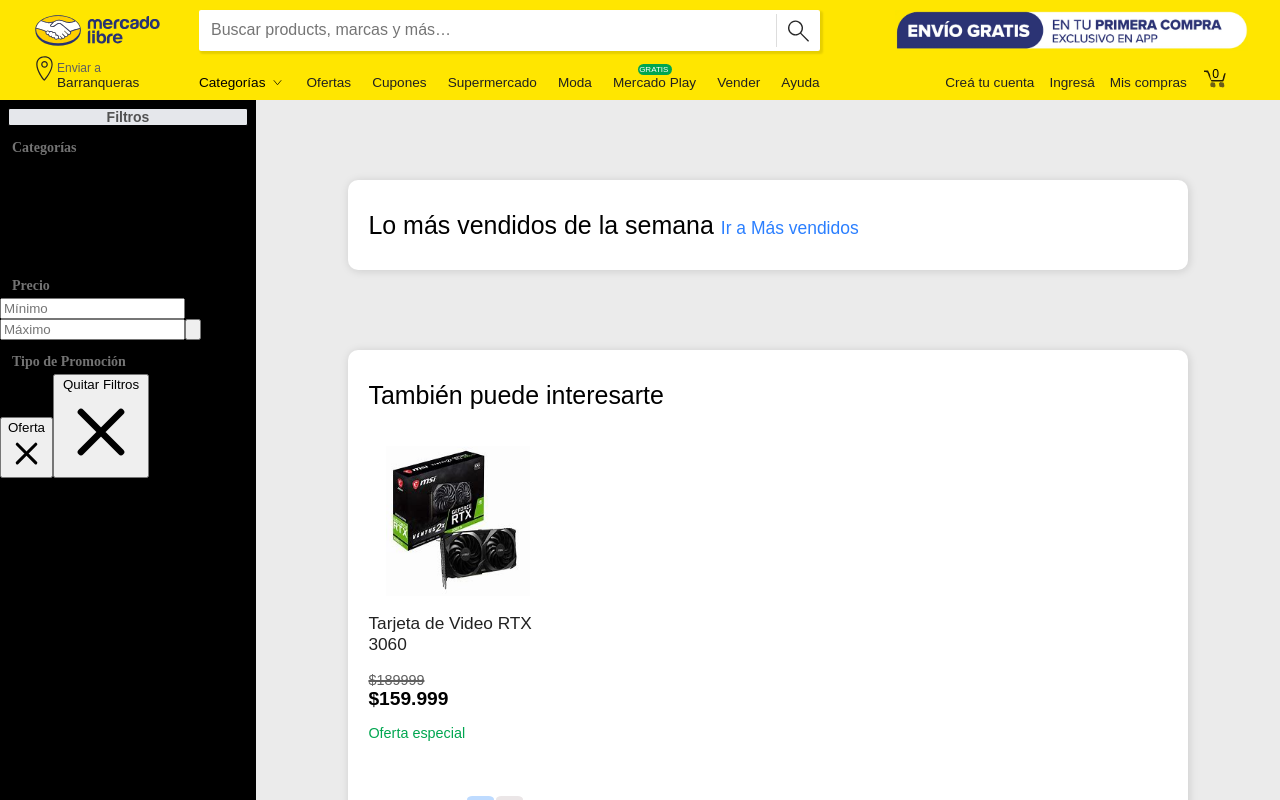
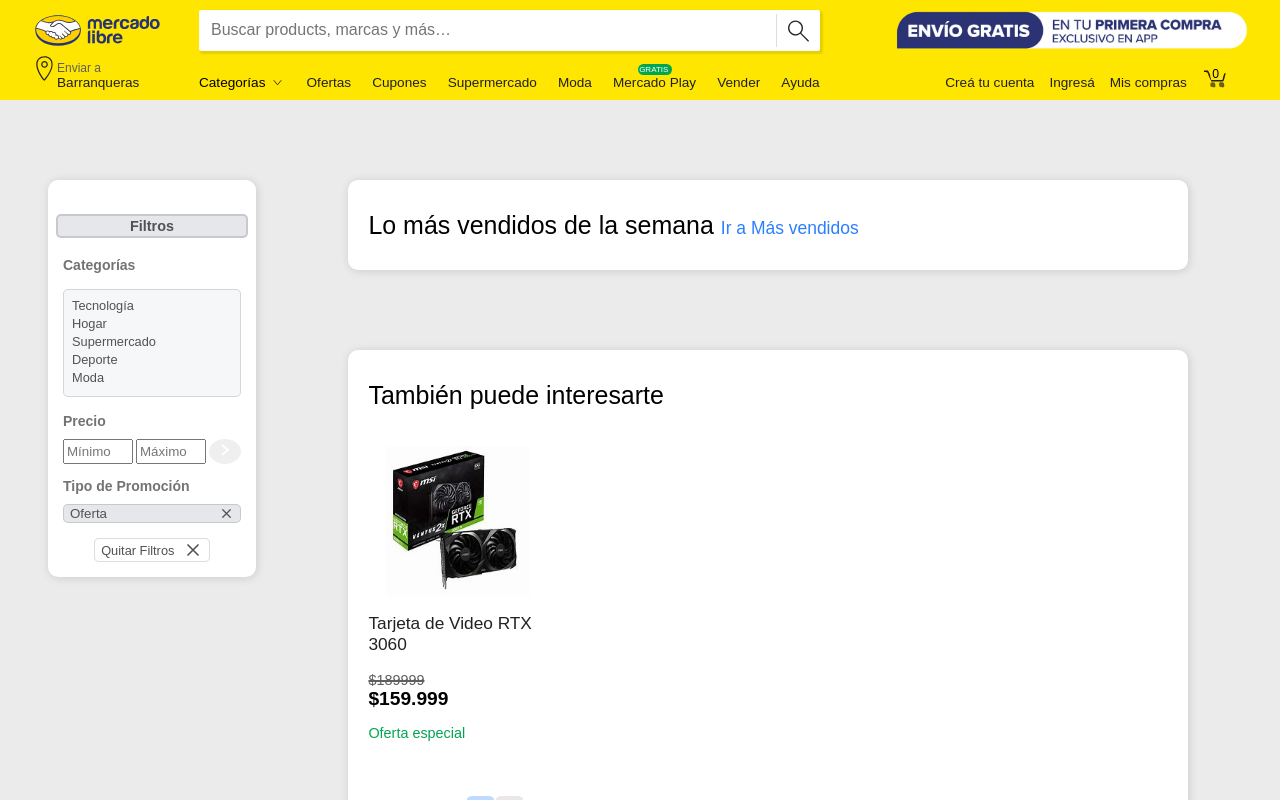
Before and after one commit to JoseDuarte99/ProyectoInfo_React_MeLi_Response, a React (Vite) app: page / in a window 1280 px wide. Both pictures are taken after a click on the item "Ofertas". Shown: the top 800 px of the page. Built offline with nearby package versions, Linux system fonts and the light colour scheme.

Commit message:
Jueves 18 Sep

```diff
--- a/src/components/Aside/Aside.module.css
+++ b/src/components/Aside/Aside.module.css
@@ -1,12 +1,23 @@
+.aside {
+    font-family: "Proxima Nova",Arial,sans-serif,sans-serif;
+    background: #fff;
+    height: fit-content;
+    margin: 5rem 0 0 3rem;
+    padding: 15px;
+    border-radius: 10px;
+    box-shadow: 1px 1px 10px #0002;
+    color: #525252;
+}
+
 .aside h4 {
-    color: #525252;
-    font-family: sans-serif;
-    margin: 0.5rem;
+    width: 100%;
+    justify-self: center;
+    background-color: #e5e7eb;
+    padding: 2px 5px;
     text-align: center;
-    font-size: 0.875rem;
-    background-color: #e5e7eb;
-    border-radius: 0.125rem;
-    border: 1px solid #000;
+    font-size: 0.9rem;
+    border-radius: 5px;
+    border: 2px solid #52525233;
 }
 
 .aside p {
@@ -17,7 +28,119 @@
     color: #737373;
     width: fit-content;
     margin-bottom: 0.25rem;
-    padding-left: 0.25rem;
     padding-right: 0.25rem;
-    margin-left: 0.5rem;
 }
+
+.aside ul {
+    list-style: none;
+    padding: 8px;
+    background: #e5e7eb55;
+    border: 1px solid #52525233;
+    border-radius: 5px
+}
+.aside ul li {
+    font-size: 0.8rem;
+    padding-bottom: 3px;
+}
+
+.aside ul li:hover {
+    font-size: 0.9rem;
+    font-weight: bold;
+}
+
+
+/* Remove Filter -------------------- */
+.removeFilter {
+    display: flex;
+    justify-content: space-between;
+    justify-self: start;
+    width: 100%;
+    height: fit-content;
+    color: #525252;
+    cursor: pointer;
+    border-radius: 5px;
+    border: 1px solid #52525233;
+    background-color: #e5e7eb;
+    transition: background-color 0.2s ease, color 0.2s ease;
+    margin-top: 10px;
+}
+.removeFilter svg {
+    height: 15px;
+}
+.removeFilter span {
+    align-self: center;
+    font-size: 0.8rem;
+}
+.removeFilter:hover {
+    background-color: #d4d4d4;
+    color: #525252;
+}
+
+/* Price Min Max -------------------- */
+
+.priceMinMax {
+    display: flex;
+    justify-content: space-between;
+    margin-top: 10px ;
+}
+
+.priceMinMax input {
+    width: 35%;
+}
+
+/* Chrome, Safari, Edge */
+.priceMinMax input[type=number]::-webkit-inner-spin-button,
+.priceMinMax input[type=number]::-webkit-outer-spin-button {
+    -webkit-appearance: none;
+    margin: 0;
+}
+
+.notAllowed {
+    border-radius: 50%;
+    border: none;
+    cursor: not-allowed;
+}
+
+.allowed {
+    border-radius: 50%;
+    border: none;
+    cursor: pointer;
+    background: #1447e6ee;
+}
+
+
+
+.priceMinMax svg {
+    height: 20px;
+}
+
+
+
+
+/* Reset Filters -------------------- */
+.resetFilters {
+    display: flex;
+    justify-content: space-between;
+    justify-self: center;
+    width: 65%;
+    height: fit-content;
+    color: #525252;
+    cursor: pointer;
+    border-radius: 5px;
+    border: 1px solid #52525233;
+    background-color: #fff;
+    transition: background-color 0.2s ease, color 0.2s ease;
+    margin-top: 15px;
+}
+.resetFilters svg {
+    height: 20px;
+}
+.resetFilters span {
+    align-self: center;
+    font-size: 0.8rem;
+}
+.resetFilters:hover {
+    background-color: #d4d4d4;
+    color: #525252;
+    border: none;
+}
--- a/src/components/Aside/Aside.tsx
+++ b/src/components/Aside/Aside.tsx
@@ -52,33 +52,35 @@
             {filteringState && categoryFilterName
                 ? <button
                 onClick={ () => removeFilterProducts(FilterType.Category, "")}
-                className="flex items-center justify-center text-sm text-neutral-500 bg-neutral-100 border-1 border-neutral-300 rounded-sm cursor-pointer w-fit pl-1 pr-1 ml-2 mb-5" > {categoryFilterName}{<CruzIcon className="h-4 w-4 text-neutral-400 ml-3 mt-0.5" />}</button>
-                : <ul className="items-center justify-center text-sm text-neutral-500 bg-neutral-100 border-1 border-neutral-300 rounded-sm cursor-pointer w-fit pl-1 pr-1 ml-2 mb-2" >
+                className={style.removeFilter}> {categoryFilterName}{<CruzIcon/>}</button>
+                : <ul >
                 {categories.map((x) => (
-                    <li className="hover:text-neutral-600 hover:text-lg"
-                    onClick={() => addFilterProducts(FilterType.Category, x.name)}
+                    <li onClick={() => addFilterProducts(FilterType.Category, x.name)}
                     key={x.id}>{x.name.charAt(0).toUpperCase() + x.name.slice(1)}
                     </li>
-                ))
-            }
-            </ul>
+                ))}</ul>
             }
 
-            <p className="items-center justify-center text-sm font-bold text-neutral-500 w-fit mb-1 pl-1 pr-1 ml-2">Precio</p>
+            <p>Precio</p>
             {priceFilterMin !== 0
-                ? <button onClick={ () => removeFilterProducts(FilterType.PriceMin, "")} className="flex items-center justify-center text-sm text-neutral-500 bg-neutral-100 border-1 border-neutral-300 rounded-sm cursor-pointer w-fit pl-1 pr-1 ml-2 mb-1"> Desde $ {priceFilterMin!.toLocaleString("es-AR")}{<CruzIcon className="h-4 w-4 text-neutral-400 ml-3 mt-0.5" />}</button>
+                ? <button
+                    onClick={ () => removeFilterProducts(FilterType.PriceMin, "")}
+                    className={style.removeFilter}
+                    > Desde $ {priceFilterMin!.toLocaleString("es-AR")}{<CruzIcon/>}</button>
                 : <></>
             }
             {priceFilterMax !== 0
-                ? <button onClick={ () => removeFilterProducts(FilterType.PriceMax, "")} className="flex items-center justify-center text-sm text-neutral-500 bg-neutral-100 border-1 border-neutral-300 rounded-sm cursor-pointer w-fit pl-1 pr-1 ml-2 mb-1"> Hasta $ {priceFilterMax!.toLocaleString("es-AR")}{<CruzIcon className="h-4 w-4 text-neutral-400 ml-3 mt-0.5" />}</button>
+                ? <button
+                    onClick={ () => removeFilterProducts(FilterType.PriceMax, "")}
+                    className={style.removeFilter}
+                    > Hasta $ {priceFilterMax!.toLocaleString("es-AR")}{<CruzIcon/>}</button>
                 : <></>
             }
-            <div className="flex h-fit w-fit mb-5 ml-2">
+            <div className={style.priceMinMax}>
                 <input
                 type="number"
                 placeholder="Mínimo"
                 value={priceMin}
-            className="text-sm text-neutral-700 border-1 border-neutral-300 rounded-sm w-16 pl-1 mr-1 [&::-webkit-outer-spin-button]:appearance-none [&::-webkit-inner-spin-button]:appearance-none"
                 onChange={(e) => setPriceMin(e.target.value)}
                 />
 
@@ -86,37 +88,38 @@
                 type="number"
                 placeholder="Máximo"
                 value={priceMax}
-            className="text-sm text-neutral-700 border-1 border-neutral-300 rounded-sm w-16 pl-1 mr-1 [&::-webkit-outer-spin-button]:appearance-none [&::-webkit-inner-spin-button]:appearance-none"
                 onChange={(e) => setPriceMax(e.target.value)}
                 />
                 { /* TERNARIO ---------------------------------------------------------------------------------------- */}
                 <button
                     className={priceMax || priceMin
-                ?"bg-blue-700 text-white rounded-4xl w-7 h-7 cursor-pointer hover:bg-blue-300"
-                :"bg-neutral-300 text-white rounded-4xl w-7 h-7 cursor-not-allowed hover:bg-neutral-300"
+                        ? style.allowed
+                        : style.notAllowed
                     }
+                    // className={style.allowed}
                     onClick={() => {
                         if (priceMax) {addFilterProducts(FilterType.PriceMax, priceMax);  setPriceMax("")};
                         if (priceMin) {addFilterProducts(FilterType.PriceMin, priceMin);  setPriceMin("")};
                         if (priceMax && priceMin) {addFilterProducts(FilterType.PriceMax, priceMax); addFilterProducts(FilterType.PriceMin, priceMin); setPriceMax("");setPriceMin("") };
                     }}>
-            <svg className="ml-0.5 h-6 w-6" viewBox="0 0 20 20">
+                        <svg viewBox="0 0 20 20">
                             <polyline points="7,5 13,10 7,15" fill="none" stroke="white" strokeWidth={1.8} />
                         </svg>
                 </button>
             </div>
-            <p className="items-center justify-center text-sm font-bold text-neutral-500 w-fit mb-1 pl-1 pr-1 ml-2">Tipo de Promoción</p>
+
+            <p>Tipo de Promoción</p>
 
             { /* TERNARIO ---------------------------------------------------------------------------------------- */}
             {promotionFilter
-                ? <button onClick={ () => removeFilterProducts(FilterType.Promotion, "")} className="flex items-center justify-center text-sm text-neutral-500 bg-neutral-100 border-1 border-neutral-300 rounded-sm cursor-pointer w-fit pl-1 pr-1 ml-2 mb-1"> {promotionFilter}{<CruzIcon className="h-4 w-4 text-neutral-400 ml-3 mt-0.5" />}</button>
-                : <ul className="items-center justify-center text-sm text-neutral-500 bg-neutral-100 border-1 border-neutral-300 rounded-sm cursor-pointer w-fit pl-1 pr-1 ml-2 mb-2" >
-                <li onClick={() => addFilterProducts(FilterType.Promotion, "Oferta")} className="hover:text-neutral-600 hover:text-lg">Oferta</li>
-                <li onClick={() => addFilterProducts(FilterType.Promotion, "Descuento")} className="hover:text-neutral-600 hover:text-lg">Descuento</li>
-                <li onClick={() => addFilterProducts(FilterType.Promotion, "Cupón")} className="hover:text-neutral-600 hover:text-lg">Cupón</li>
+                ? <button onClick={ () => removeFilterProducts(FilterType.Promotion, "")} className={style.removeFilter}> {promotionFilter}{<CruzIcon/>}</button>
+                : <ul>
+                    <li onClick={() => addFilterProducts(FilterType.Promotion, "Oferta")} >Oferta</li>
+                    <li onClick={() => addFilterProducts(FilterType.Promotion, "Descuento")} >Descuento</li>
+                    <li onClick={() => addFilterProducts(FilterType.Promotion, "Cupón")} >Cupón</li>
                 </ul> }
 
-                <button  onClick={() => {setFilteringState(false); resetFilterProducts(FilterType.Reset, "")}} className="flex self-center justify-between text-sm text-neutral-500 border-1 border-neutral-300 rounded-sm cursor-pointer w-fit pl-1 pr-1 mb-1 mt-5 hover:bg-neutral-200 hover:text-neutral-700"> Quitar Filtros {<CruzIcon className="h-4 w-4 text-neutral-400 ml-1 mt-0.5" />}</button>
+                <button onClick={() => {setFilteringState(false); resetFilterProducts(FilterType.Reset, "")}} className={style.resetFilters}> <span>Quitar Filtros</span>{<CruzIcon/>}</button>
         </div>
     )
 }
--- a/src/components/Navbar/Navbar.module.css
+++ b/src/components/Navbar/Navbar.module.css
@@ -1,4 +1,4 @@
-html {margin: 0; padding: 0;}
+html {margin: 0; padding: 0; font-family: "Proxima Nova",Arial,sans-serif,sans-serif; }
 body {margin: 0; padding: 0;}
 
 .header {
@@ -189,6 +189,7 @@
     opacity: 0;
     visibility: hidden;
     transition: opacity 0.3s ease, visibility 0.3s ease;
+    z-index: 10;
 }
 
 .buttonCategories:hover .dropdownCategories {
--- a/src/imageSvg.tsx
+++ b/src/imageSvg.tsx
@@ -27,7 +27,7 @@
 };
 
 
-export function CruzIcon({ className }: { className: string }){
+export function CruzIcon(){
   return (
     <svg
       xmlns="http://www.w3.org/2000/svg"
@@ -35,7 +35,6 @@
       viewBox="0 0 24 24"
       strokeWidth={2}
       stroke="currentColor"
-      className={className}
     >
       <path strokeLinecap="round" strokeLinejoin="round" d="M6 18L18 6M6 6l12 12" />
     </svg>
--- a/src/pages/Home.module.css
+++ b/src/pages/Home.module.css
@@ -28,7 +28,6 @@
 
 .aside {
     grid-area: aside;
-    background: #000;
 }
 .notAside{
     display: none;
```
Lines whose indentation alone changed are shown as unchanged.
